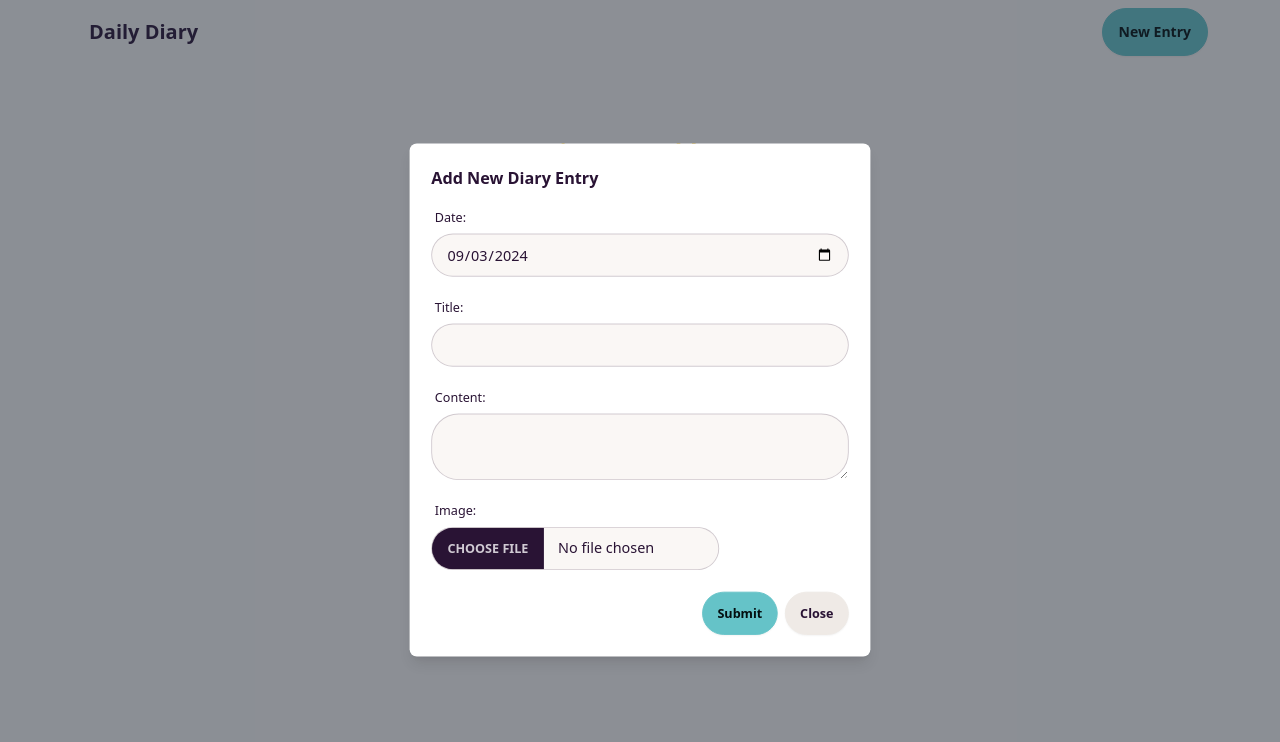
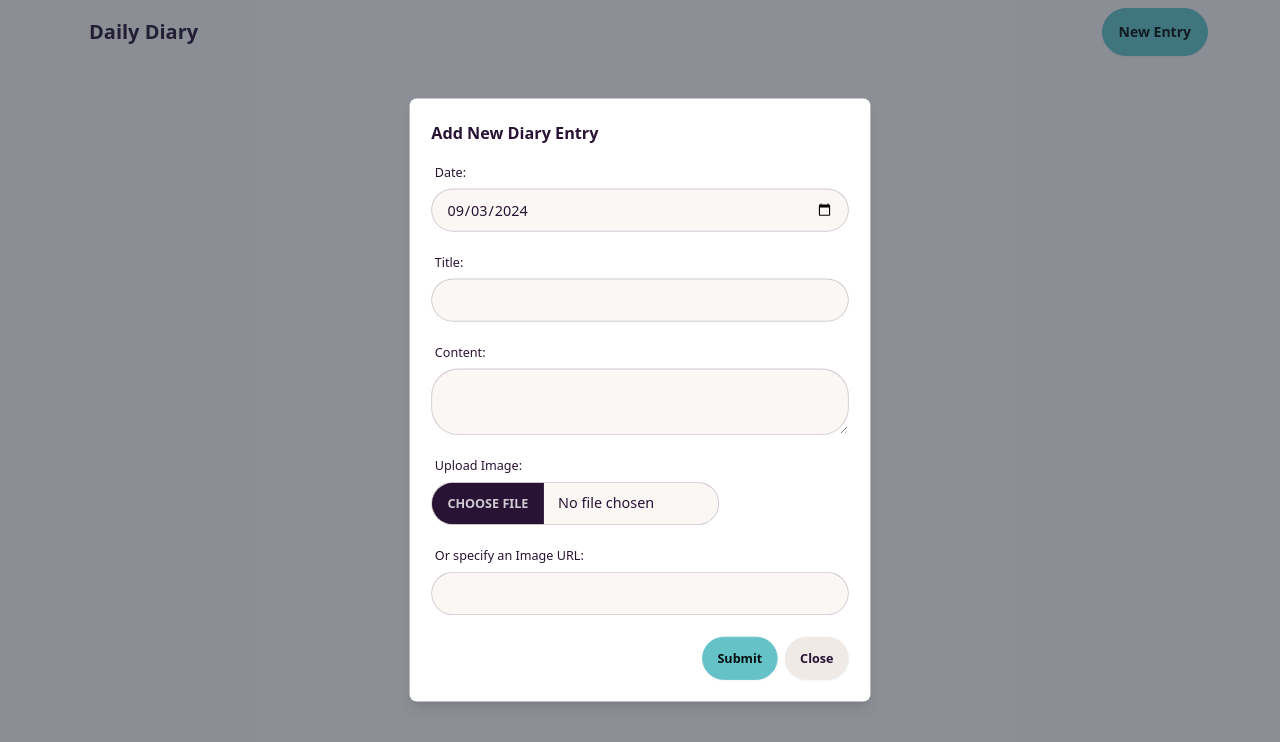
Before and after one commit to twanakhudhur/personalDiary, a React (Vite) app: page / in a window 1280 px wide. Both pictures are taken after a click on the button "New Entry". Shown: the top 742 px of the page. Built offline with nearby package versions, Linux system fonts and the light colour scheme.

Commit message:
choice between url or upload

```diff
--- a/src/pages/NewEntry.jsx
+++ b/src/pages/NewEntry.jsx
@@ -1,8 +1,13 @@
 import { useState, useEffect } from "react";
 
-function NewEntry({ isNewEntryDialogOpen, toggleNewEntryDialog, addEntry, checkDuplicateDate }) {
+function NewEntry({
+  isNewEntryDialogOpen,
+  toggleNewEntryDialog,
+  addEntry,
+  checkDuplicateDate,
+}) {
   const initialFormState = {
-    date: new Date().toISOString().split('T')[0],
+    date: new Date().toISOString().split("T")[0],
     title: "",
     content: "",
     img_url: "",
@@ -12,6 +17,7 @@ function NewEntry({ isNewEntryDialogOpen, toggleNewEntryDialog, addEntry, checkD
 
   const [formData, setFormData] = useState(initialFormState);
   const [errors, setErrors] = useState({});
+  const [fileUploaded, setFileUploaded] = useState(false);
 
   const handleChange = (e) => {
     setFormData({
@@ -23,6 +29,7 @@ function NewEntry({ isNewEntryDialogOpen, toggleNewEntryDialog, addEntry, checkD
   const handleFileChange = (e) => {
     const file = e.target.files[0];
     if (file) {
+      setFileUploaded(true);
       const reader = new FileReader();
       reader.onloadend = () => {
         setFormData({
@@ -32,11 +39,19 @@ function NewEntry({ isNewEntryDialogOpen, toggleNewEntryDialog, addEntry, checkD
       };
       reader.readAsDataURL(file);
     }
+    else {
+      setFileUploaded(false);
+      setFormData({
+        ...formData,
+        img_url: "",
+      });
+    }
   };
 
   const validateForm = () => {
     const newErrors = {};
-    if(checkDuplicateDate(formData.date)) newErrors.date = "An entry for this date already exists.";
+    if (checkDuplicateDate(formData.date))
+      newErrors.date = "An entry for this date already exists.";
     if (!formData.date) newErrors.date = "Date is required.";
     if (!formData.title.trim()) newErrors.title = "Title is required.";
     if (!formData.content.trim()) newErrors.content = "Content is required.";
@@ -69,7 +84,6 @@ function NewEntry({ isNewEntryDialogOpen, toggleNewEntryDialog, addEntry, checkD
       <div className="modal-box bg-white p-6 rounded-lg shadow-lg">
         <h3 className="font-bold text-lg mb-3">Add New Diary Entry</h3>
         <form onSubmit={handleSubmit}>
-
           <div className="form-control mb-4">
             <label className="label">
               <span className="label-text">Date:</span>
@@ -113,7 +127,7 @@ function NewEntry({ isNewEntryDialogOpen, toggleNewEntryDialog, addEntry, checkD
 
           <div className="form-control mb-4">
             <label className="label">
-              <span className="label-text">Image:</span>
+              <span className="label-text">Upload Image:</span>
             </label>
             <input
               type="file"
@@ -125,6 +139,23 @@ function NewEntry({ isNewEntryDialogOpen, toggleNewEntryDialog, addEntry, checkD
             {errors.img_url && <p className="text-red-500">{errors.img_url}</p>}
           </div>
 
+          {!fileUploaded && (
+            <div className="form-control mb-4">
+              <label className="label">
+                <span className="label-text">Or specify an Image URL:</span>
+              </label>
+              <input
+                type="text"
+                name="img_url"
+                value={formData.img_url}
+                onChange={handleChange}
+                className="input input-bordered w-full"
+              />
+              {errors.img_url && (
+                <p className="text-red-500">{errors.img_url}</p>
+              )}
+            </div>
+          )}
           <div className="modal-action">
             <button type="submit" className="btn btn-primary hover:bg-accent">
               Submit
```
